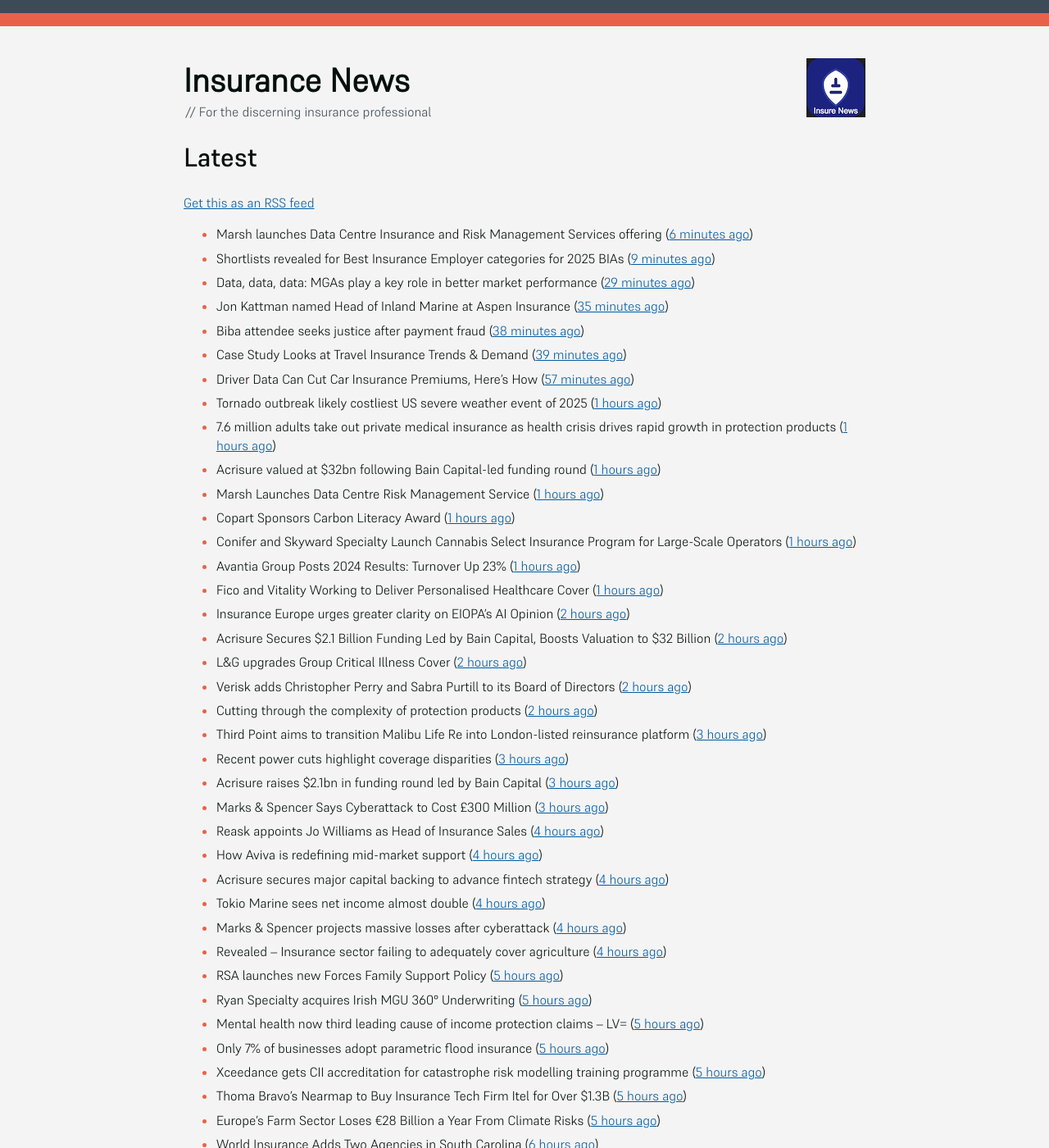
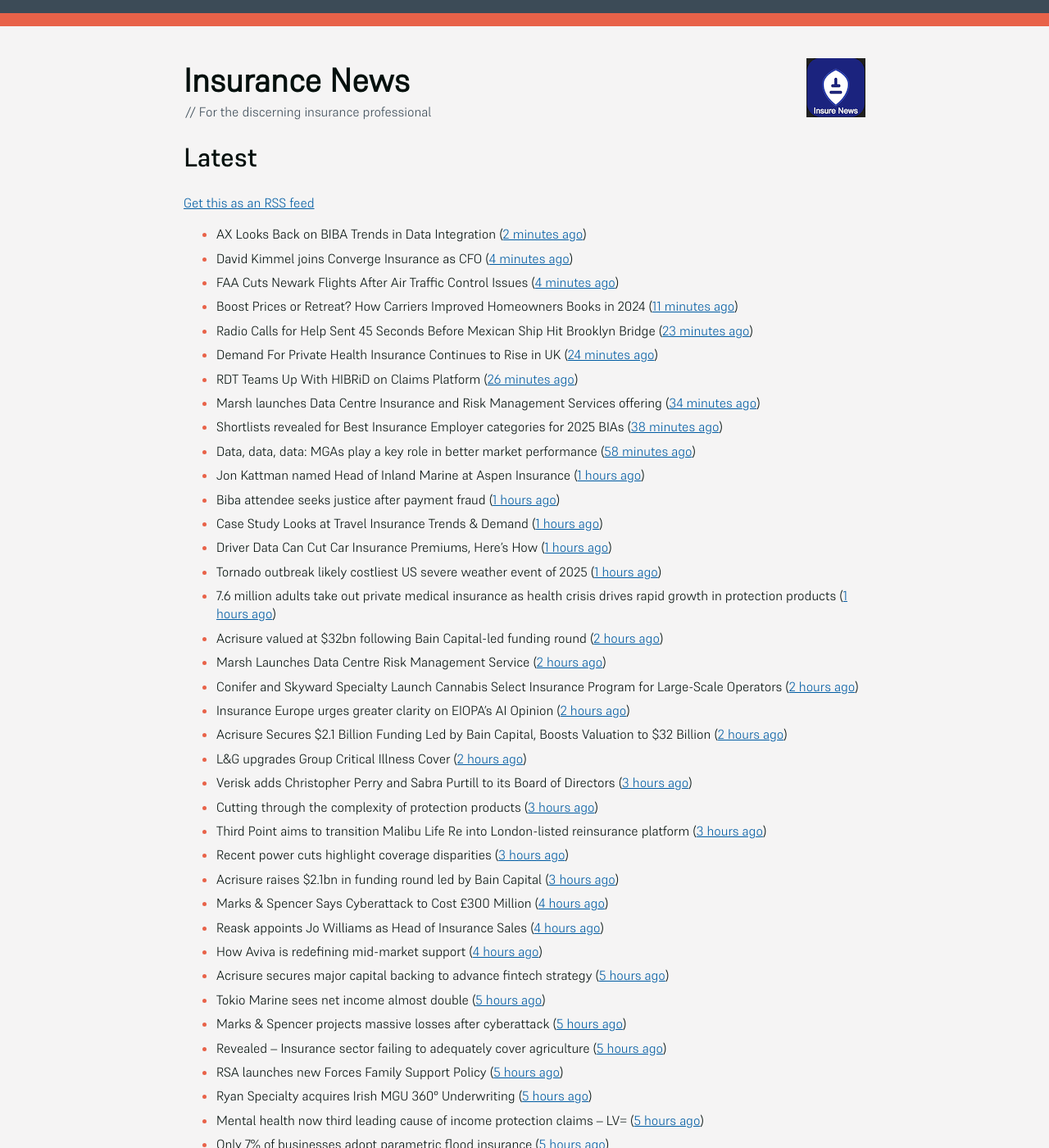
Before and after one commit to mat-0/feeds.thechels.uk, a Jekyll site: the page built from index.md, in a window 1280 px wide and 1400 px high. Shown: the whole window at 82% size. Built offline with Jekyll 4.4.1, drawn with Linux system fonts in a browser that asks for light colours; some of the changed text lies outside the part shown.

Commit message:
New Feed

```diff
--- a/index.md
+++ b/index.md
@@ -8,67 +8,70 @@ description: Latest Updates
 [Get this as an RSS feed](/feed.rss)
 
 <!-- news_marker starts -->
-- Marsh launches Data Centre Insurance and Risk Management Services offering ([6 minutes ago](https://www.reinsurancene.ws/marsh-launches-data-centre-insurance-and-risk-management-services-offering/))
-- Shortlists revealed for Best Insurance Employer categories for 2025 BIAs ([9 minutes ago](https://www.postonline.co.uk/broker/7957793/shortlists-revealed-for-best-insurance-employer-categories-for-2025-bias))
-- Data, data, data: MGAs play a key role in better market performance ([29 minutes ago](https://www.insurancebusinessmag.com/uk/news/columns/data-data-data-mgas-play-a-key-role-in-better-market-performance-536399.aspx))
-- Jon Kattman named Head of Inland Marine at Aspen Insurance ([35 minutes ago](https://www.reinsurancene.ws/jon-kattman-named-head-of-inland-marine-at-aspen-insurance/))
-- Biba attendee seeks justice after payment fraud ([38 minutes ago](https://www.postonline.co.uk/news/7957800/biba-attendee-seeks-justice-after-payment-fraud))
-- Case Study Looks at Travel Insurance Trends & Demand ([39 minutes ago](https://insurance-edge.net/2025/05/21/case-study-looks-at-travel-insurance-trends-demand/))
-- Driver Data Can Cut Car Insurance Premiums, Here’s How ([57 minutes ago](https://insurance-edge.net/2025/05/21/driver-data-can-cut-car-insurance-premiums-heres-how/))
+- AX Looks Back on BIBA Trends in Data Integration ([2 minutes ago](https://insurance-edge.net/2025/05/21/ax-looks-back-on-biba-trends-in-data-integration/))
+- David Kimmel joins Converge Insurance as CFO ([4 minutes ago](https://www.reinsurancene.ws/david-kimmel-joins-converge-insurance-as-cfo/))
+- FAA Cuts Newark Flights After Air Traffic Control Issues ([4 minutes ago](https://www.insurancejournal.com/news/east/2025/05/21/824589.htm))
+- Boost Prices or Retreat? How Carriers Improved Homeowners Books in 2024 ([11 minutes ago](https://www.insurancejournal.com/news/national/2025/05/21/824587.htm))
+- Radio Calls for Help Sent 45 Seconds Before Mexican Ship Hit Brooklyn Bridge ([23 minutes ago](https://www.insurancejournal.com/news/east/2025/05/21/824582.htm))
+- Demand For Private Health Insurance Continues to Rise in UK ([24 minutes ago](https://insurance-edge.net/2025/05/21/demand-for-private-health-insurance-continues-to-rise-in-uk/))
+- RDT Teams Up With HIBRiD on Claims Platform ([26 minutes ago](https://insurance-edge.net/2025/05/21/rdt-teams-up-with-hibrid-on-claims-platform/))
+- Marsh launches Data Centre Insurance and Risk Management Services offering ([34 minutes ago](https://www.reinsurancene.ws/marsh-launches-data-centre-insurance-and-risk-management-services-offering/))
+- Shortlists revealed for Best Insurance Employer categories for 2025 BIAs ([38 minutes ago](https://www.postonline.co.uk/broker/7957793/shortlists-revealed-for-best-insurance-employer-categories-for-2025-bias))
+- Data, data, data: MGAs play a key role in better market performance ([58 minutes ago](https://www.insurancebusinessmag.com/uk/news/columns/data-data-data-mgas-play-a-key-role-in-better-market-performance-536399.aspx))
+- Jon Kattman named Head of Inland Marine at Aspen Insurance ([1 hours ago](https://www.reinsurancene.ws/jon-kattman-named-head-of-inland-marine-at-aspen-insurance/))
+- Biba attendee seeks justice after payment fraud ([1 hours ago](https://www.postonline.co.uk/news/7957800/biba-attendee-seeks-justice-after-payment-fraud))
+- Case Study Looks at Travel Insurance Trends & Demand ([1 hours ago](https://insurance-edge.net/2025/05/21/case-study-looks-at-travel-insurance-trends-demand/))
+- Driver Data Can Cut Car Insurance Premiums, Here’s How ([1 hours ago](https://insurance-edge.net/2025/05/21/driver-data-can-cut-car-insurance-premiums-heres-how/))
 - Tornado outbreak likely costliest US severe weather event of 2025 ([1 hours ago](https://www.reinsurancene.ws/tornado-outbreak-likely-costliest-us-severe-weather-event-of-2025/))
 - 7.6 million adults take out private medical insurance as health crisis drives rapid growth in protection products ([1 hours ago](https://ifamagazine.com/7-6-million-adults-take-out-private-medical-insurance-as-health-crisis-drives-rapid-growth-in-protection-products/))
-- Acrisure valued at $32bn following Bain Capital-led funding round ([1 hours ago](https://www.postonline.co.uk/broker/7957799/acrisure-valued-at-32bn-following-bain-capital-led-funding-round))
-- Marsh Launches Data Centre Risk Management Service ([1 hours ago](https://insurance-edge.net/2025/05/21/marsh-launches-data-centre-risk-management-service/))
-- Copart Sponsors Carbon Literacy Award ([1 hours ago](https://insurance-edge.net/2025/05/21/copart-sponsors-carbon-literacy-award/))
-- Conifer and Skyward Specialty Launch Cannabis Select Insurance Program for Large-Scale Operators ([1 hours ago](https://www.insurtechinsights.com/conifer-and-skyward-specialty-launch-cannabis-select-insurance-program-for-large-scale-operators/))
-- Avantia Group Posts 2024 Results: Turnover Up 23% ([1 hours ago](https://insurance-edge.net/2025/05/21/avantia-group-posts-2024-results-turnover-up-23/))
-- Fico and Vitality Working to Deliver Personalised Healthcare Cover ([1 hours ago](https://insurance-edge.net/2025/05/21/fico-and-vitality-working-to-deliver-personalised-healthcare/))
+- Acrisure valued at $32bn following Bain Capital-led funding round ([2 hours ago](https://www.postonline.co.uk/broker/7957799/acrisure-valued-at-32bn-following-bain-capital-led-funding-round))
+- Marsh Launches Data Centre Risk Management Service ([2 hours ago](https://insurance-edge.net/2025/05/21/marsh-launches-data-centre-risk-management-service/))
+- Conifer and Skyward Specialty Launch Cannabis Select Insurance Program for Large-Scale Operators ([2 hours ago](https://www.insurtechinsights.com/conifer-and-skyward-specialty-launch-cannabis-select-insurance-program-for-large-scale-operators/))
 - Insurance Europe urges greater clarity on EIOPA’s AI Opinion ([2 hours ago](https://www.reinsurancene.ws/insurance-europe-urges-greater-clarity-on-eiopas-ai-opinion/))
 - Acrisure Secures $2.1 Billion Funding Led by Bain Capital, Boosts Valuation to $32 Billion ([2 hours ago](https://www.insurtechinsights.com/acrisure-secures-2-1-billion-funding-led-by-bain-capital-boosts-valuation-to-32-billion/))
 - L&G upgrades Group Critical Illness Cover ([2 hours ago](https://ifamagazine.com/lg-upgrades-group-critical-illness-cover/))
-- Verisk adds Christopher Perry and Sabra Purtill to its Board of Directors ([2 hours ago](https://www.reinsurancene.ws/verisk-adds-christopher-perry-and-sabra-purtill-to-its-board-of-directors/))
-- Cutting through the complexity of protection products ([2 hours ago](https://ifamagazine.com/cutting-through-the-complexity-of-protection-products/))
+- Verisk adds Christopher Perry and Sabra Purtill to its Board of Directors ([3 hours ago](https://www.reinsurancene.ws/verisk-adds-christopher-perry-and-sabra-purtill-to-its-board-of-directors/))
+- Cutting through the complexity of protection products ([3 hours ago](https://ifamagazine.com/cutting-through-the-complexity-of-protection-products/))
 - Third Point aims to transition Malibu Life Re into London-listed reinsurance platform ([3 hours ago](https://www.reinsurancene.ws/third-point-aims-to-transition-malibu-life-re-into-london-listed-reinsurance-platform/))
 - Recent power cuts highlight coverage disparities ([3 hours ago](https://www.postonline.co.uk/commercial/7957791/recent-power-cuts-highlight-coverage-disparities))
 - Acrisure raises $2.1bn in funding round led by Bain Capital ([3 hours ago](https://www.reinsurancene.ws/acrisure-raises-2-1bn-in-funding-round-led-by-bain-capital/))
-- Marks & Spencer Says Cyberattack to Cost £300 Million ([3 hours ago](https://www.insurancejournal.com/news/international/2025/05/21/824570.htm))
+- Marks & Spencer Says Cyberattack to Cost £300 Million ([4 hours ago](https://www.insurancejournal.com/news/international/2025/05/21/824570.htm))
 - Reask appoints Jo Williams as Head of Insurance Sales ([4 hours ago](https://www.reinsurancene.ws/reask-appoints-jo-williams-as-head-of-insurance-sales/))
 - How Aviva is redefining mid-market support ([4 hours ago](https://www.insurancebusinessmag.com/uk/news/breaking-news/how-aviva-is-redefining-midmarket-support-535375.aspx))
-- Acrisure secures major capital backing to advance fintech strategy ([4 hours ago](https://www.insurancebusinessmag.com/uk/news/breaking-news/acrisure-secures-major-capital-backing-to-advance-fintech-strategy-536392.aspx))
-- Tokio Marine sees net income almost double ([4 hours ago](https://www.insurancebusinessmag.com/uk/news/breaking-news/tokio-marine-sees-net-income-almost-double-536377.aspx))
-- Marks & Spencer projects massive losses after cyberattack ([4 hours ago](https://www.insurancebusinessmag.com/uk/news/cyber/marks-and-spencer-projects-massive-losses-after-cyberattack-536391.aspx))
-- Revealed – Insurance sector failing to adequately cover agriculture ([4 hours ago](https://www.insurancebusinessmag.com/uk/news/breaking-news/revealed--insurance-sector-failing-to-adequately-cover-agriculture-536376.aspx))
+- Acrisure secures major capital backing to advance fintech strategy ([5 hours ago](https://www.insurancebusinessmag.com/uk/news/breaking-news/acrisure-secures-major-capital-backing-to-advance-fintech-strategy-536392.aspx))
+- Tokio Marine sees net income almost double ([5 hours ago](https://www.insurancebusinessmag.com/uk/news/breaking-news/tokio-marine-sees-net-income-almost-double-536377.aspx))
+- Marks & Spencer projects massive losses after cyberattack ([5 hours ago](https://www.insurancebusinessmag.com/uk/news/cyber/marks-and-spencer-projects-massive-losses-after-cyberattack-536391.aspx))
+- Revealed – Insurance sector failing to adequately cover agriculture ([5 hours ago](https://www.insurancebusinessmag.com/uk/news/breaking-news/revealed--insurance-sector-failing-to-adequately-cover-agriculture-536376.aspx))
 - RSA launches new Forces Family Support Policy ([5 hours ago](https://www.insurancebusinessmag.com/uk/news/breaking-news/rsa-launches-new-forces-family-support-policy-536375.aspx))
 - Ryan Specialty acquires Irish MGU 360° Underwriting ([5 hours ago](https://www.reinsurancene.ws/ryan-specialty-acquires-irish-mgu-360-underwriting/))
 - Mental health now third leading cause of income protection claims – LV= ([5 hours ago](https://www.insurancebusinessmag.com/uk/news/life-insurance/mental-health-now-third-leading-cause-of-income-protection-claims--lv-536390.aspx))
 - Only 7% of businesses adopt parametric flood insurance ([5 hours ago](https://www.postonline.co.uk/news/7957796/only-7-of-businesses-adopt-parametric-flood-insurance))
 - Xceedance gets CII accreditation for catastrophe risk modelling training programme ([5 hours ago](https://www.insurancebusinessmag.com/uk/news/catastrophe/xceedance-gets-cii-accreditation-for-catastrophe-risk-modelling-training-programme-536374.aspx))
-- Thoma Bravo’s Nearmap to Buy Insurance Tech Firm Itel for Over $1.3B ([5 hours ago](https://www.insurancejournal.com/news/national/2025/05/21/824558.htm))
-- Europe’s Farm Sector Loses €28 Billion a Year From Climate Risks ([5 hours ago](https://www.insurancejournal.com/news/international/2025/05/21/824536.htm))
+- Thoma Bravo’s Nearmap to Buy Insurance Tech Firm Itel for Over $1.3B ([6 hours ago](https://www.insurancejournal.com/news/national/2025/05/21/824558.htm))
+- Europe’s Farm Sector Loses €28 Billion a Year From Climate Risks ([6 hours ago](https://www.insurancejournal.com/news/international/2025/05/21/824536.htm))
 - World Insurance Adds Two Agencies in South Carolina ([6 hours ago](https://www.insurancejournal.com/news/southeast/2025/05/21/824482.htm))
-- Roots appoints Robin Spaulding as Head of Insurance ([6 hours ago](https://www.reinsurancene.ws/roots-appoints-robin-spaulding-as-head-of-insurance/))
 - Alphabet’s Waymo Gets California Nod for Robotaxi Expansion in Bay Area ([6 hours ago](https://www.insurancejournal.com/news/west/2025/05/21/824562.htm))
 - Carrying on caravanning – courtesy of insurance ([6 hours ago](https://www.postonline.co.uk/personal/7957724/carrying-on-caravanning-%E2%80%93-courtesy-of-insurance))
 - Could aviation insurance be about to skyrocket? ([6 hours ago](https://www.postonline.co.uk/commercial/7957567/could-aviation-insurance-be-about-to-skyrocket))
 - How insurers should tackle the luxury watch theft crisis ([6 hours ago](https://www.postonline.co.uk/claims/7957407/how-insurers-should-tackle-the-luxury-watch-theft-crisis))
-- Ransomware claims costly but stabilized in 2024, Coalition ([14 hours ago](https://www.dig-in.com/news/ransomware-claims-costly-but-stabilized-in-2024-coalition))
+- Ransomware claims costly but stabilized in 2024, Coalition ([15 hours ago](https://www.dig-in.com/news/ransomware-claims-costly-but-stabilized-in-2024-coalition))
 - MGAs: Turning financial infrastructure into a strategic advantage ([15 hours ago](https://www.dig-in.com/opinion/turning-financial-infrastructure-into-a-strategic-advantage))
 - Insurers must manage governance and bias to comply with AI regulation, experts say ([15 hours ago](https://www.dig-in.com/news/ai-governance-and-bias-become-compliance-issues-for-insurers))
 - Exporters rethink routes after tariff shock – Allianz Trade ([15 hours ago](https://www.insurancebusinessmag.com/uk/news/sme/exporters-rethink-routes-after-tariff-shock--allianz-trade-536347.aspx))
-- Marsh secures navy insurance role ([15 hours ago](https://www.insurancebusinessmag.com/uk/news/marine/marsh-secures-navy-insurance-role-536336.aspx))
-- Senate Will Try to Block California Vehicle Standards to Phase Out Gas-Powered Cars ([16 hours ago](https://www.insurancejournal.com/news/west/2025/05/20/824554.htm))
-- Central US Severe Weather Outbreak Caused Billions in Damages, AccuWeather Says ([18 hours ago](https://www.insurancejournal.com/news/midwest/2025/05/20/824523.htm))
-- Ryan Specialty Acquires Irish MGU 360° Underwriting ([18 hours ago](https://www.insurancejournal.com/news/international/2025/05/20/824530.htm))
-- No NOAA Large-Disaster Data to Hurt Insurers’ Grasp of Secondary Perils, Says AM Best ([18 hours ago](https://www.insurancejournal.com/news/national/2025/05/20/824515.htm))
-- Iowa-Based Ice Cream Manufacturer Issues Recall Over Plastic Concerns ([18 hours ago](https://www.insurancejournal.com/news/midwest/2025/05/20/824520.htm))
+- Marsh secures navy insurance role ([16 hours ago](https://www.insurancebusinessmag.com/uk/news/marine/marsh-secures-navy-insurance-role-536336.aspx))
+- Senate Will Try to Block California Vehicle Standards to Phase Out Gas-Powered Cars ([17 hours ago](https://www.insurancejournal.com/news/west/2025/05/20/824554.htm))
+- Central US Severe Weather Outbreak Caused Billions in Damages, AccuWeather Says ([19 hours ago](https://www.insurancejournal.com/news/midwest/2025/05/20/824523.htm))
+- Ryan Specialty Acquires Irish MGU 360° Underwriting ([19 hours ago](https://www.insurancejournal.com/news/international/2025/05/20/824530.htm))
+- No NOAA Large-Disaster Data to Hurt Insurers’ Grasp of Secondary Perils, Says AM Best ([19 hours ago](https://www.insurancejournal.com/news/national/2025/05/20/824515.htm))
+- Iowa-Based Ice Cream Manufacturer Issues Recall Over Plastic Concerns ([19 hours ago](https://www.insurancejournal.com/news/midwest/2025/05/20/824520.htm))
 - Stablecoin Bill Advances in US Senate in Big Win for Crypto ([20 hours ago](https://www.insurancejournal.com/news/national/2025/05/20/824512.htm))
-- Cytora and Aisix Solutions Partner to Bolster Insurers’ Wildfire Risk Management ([20 hours ago](https://www.insurtechinsights.com/cytora-and-aisix-solutions-partner-to-bolster-insurers-wildfire-risk-management/))
+- Cytora and Aisix Solutions Partner to Bolster Insurers’ Wildfire Risk Management ([21 hours ago](https://www.insurtechinsights.com/cytora-and-aisix-solutions-partner-to-bolster-insurers-wildfire-risk-management/))
 - Massachusetts Denies 7.1% Workers’ Comp Rate Hike After 2024 ‘Excessive’ Cut ([21 hours ago](https://www.insurancejournal.com/news/east/2025/05/20/824489.htm))
 - Nearmap to Acquire Itel in $1.3 Billion Deal, Creating $8 Billion Property Intelligence Powerhouse ([21 hours ago](https://www.insurtechinsights.com/nearmap-to-acquire-itel-in-1-3-billion-deal-creating-8-billion-property-intelligence-powerhouse/))
 - Sophos and Capsule Insurance Join Forces to Offer Integrated Cybersecurity and Insurance for UK Businesses ([22 hours ago](https://www.insurtechinsights.com/sophos-and-capsule-insurance-join-forces-to-offer-integrated-cybersecurity-and-insurance-for-uk-businesses/))
 - Bayer Seeks Roundup Settlement, Explores Monsanto Bankruptcy: Reports ([22 hours ago](https://www.insurancejournal.com/news/national/2025/05/20/824477.htm))
 - New England’s Shield Health Settles Data Breach Cases for $15.3 Million ([22 hours ago](https://www.insurancejournal.com/news/east/2025/05/20/824475.htm))
-- Japan’s Big Non-Life Insurers Plan to Sell Cross Shareholdings ([23 hours ago](https://www.insurancejournal.com/news/international/2025/05/20/824468.htm))
+- Japan’s Big Non-Life Insurers Plan to Sell Cross Shareholdings ([1 days ago](https://www.insurancejournal.com/news/international/2025/05/20/824468.htm))
 - Demand for support for Parkinsons and other long-term conditions is up 30%, finds RedArc ([1 days ago](https://ifamagazine.com/demand-for-support-for-parkinsons-and-other-long-term-conditions-is-up-30-finds-redarc/))
 - Ageas to keep Esure and Saga brands ([1 days ago](https://www.postonline.co.uk/news/7957788/ageas-to-keep-esure-and-saga-brands))
 - Brokers, be ready: How vehicle tech is reshaping motor risk ([1 days ago](https://www.insurancebusinessmag.com/uk/news/auto-motor/brokers-be-ready-how-vehicle-tech-is-reshaping-motor-risk-536269.aspx))
@@ -91,16 +94,13 @@ description: Latest Updates
 - APCIA: Record Shows ‘Minimal Complaints’ on Hurricane Milton, Helene Claims ([1 days ago](https://www.insurancejournal.com/news/national/2025/05/20/824364.htm))
 - Italy’s Data Watchdog Fines AI Company Replika’s Developer $5.6 Million ([1 days ago](https://www.insurancejournal.com/news/international/2025/05/20/824403.htm))
 - EY Negligently Missed Huge Fraud at Collapsed Hospital Operator, $3B UK Trial Hears ([1 days ago](https://www.insurancejournal.com/news/international/2025/05/20/824369.htm))
-- EU Will Propose to G7 Nations a Reduction in Sanctions Price Cap for Russian Oil ([1 days ago](https://www.insurancejournal.com/news/international/2025/05/20/824398.htm))
-- Motion Specialty Launches Lloyd’s MGU, Founded by Former Hiscox Executives ([1 days ago](https://www.insurancejournal.com/news/international/2025/05/20/824409.htm))
-- FCC Approves Verizon Deal to Acquire Frontier After DEI Changes ([1 days ago](https://www.insurancejournal.com/news/national/2025/05/20/824415.htm))
 - A new era for justice in Northern Ireland? ([1 days ago](https://www.postonline.co.uk/claims/7957782/a-new-era-for-justice-in-northern-ireland))
 - AI data management crucial for insurers' compliance ([1 days ago](https://www.dig-in.com/news/ai-data-management-crucial-for-insurers-compliance))
 - Strategies for navigating regulatory changes in a digital landscape ([1 days ago](https://www.dig-in.com/opinion/strategies-for-navigating-federal-and-state-regulations))
 - Zurich targeting 30% SME growth in 2025 ([1 days ago](https://www.postonline.co.uk/news/7957779/zurich-targeting-30-sme-growth-in-2025))
 - Aviva Partners with CyberCube to Enhance Cyber Threat Detection and Exposure Management ([1 days ago](https://www.insurtechinsights.com/aviva-partners-with-cybercube-to-enhance-cyber-threat-detection-and-exposure-management/))
 - TELUS Health Acquires Workplace Options in $500 Million Deal, Accelerates Global Wellbeing Ambitions with GTCR Investment ([1 days ago](https://www.insurtechinsights.com/telus-health-acquires-workplace-options-in-500-million-deal-accelerates-global-wellbeing-ambitions-with-gtcr-investment/))
-- Industry reaction to the Law Comission’s will reform report ([1 days ago](https://ifamagazine.com/industry-reaction-to-the-law-comissions-will-reform-report/))
+- Industry reaction to the Law Comission’s will reform report ([2 days ago](https://ifamagazine.com/industry-reaction-to-the-law-comissions-will-reform-report/))
 - How can brokers ensure responsible AI usage in insurance operations? ([2 days ago](https://www.insurancebusinessmag.com/uk/news/technology/how-can-brokers-ensure-responsible-ai-usage-in-insurance-operations-536137.aspx))
 - Allstate Becomes Corporate Partner of Chicago Quantum Exchange to Advance Quantum Computing in Insurance ([2 days ago](https://www.insurtechinsights.com/allstate-becomes-corporate-partner-of-chicago-quantum-exchange-to-advance-quantum-computing-in-insurance/))
 - Why sustainable repairs and net zero goals are critical for brokers ([2 days ago](https://www.insurancebusinessmag.com/uk/news/environmental/why-sustainable-repairs-and-net-zero-goals-are-critical-for-brokers-536136.aspx))
@@ -120,12 +120,12 @@ description: Latest Updates
 - Relm Explains How Insurance is the Backbone For Pushing the Boundaries of Innovation ([3 days ago](https://thefintechtimes.com/relm-explains-how-insurance-is-the-backbone-for-pushing-the-boundaries-of-innovation/))
 - Basel Committee resists US pressure to downplay climate risk ([4 days ago](https://www.dig-in.com/articles/basel-committee-resists-us-pressure-to-downplay-climate-risk))
 - Cable Insurance Teams Up with TruckerCloud to Enhance Telematics Capabilities ([4 days ago](https://www.insurtechinsights.com/cable-insurance-teams-up-with-truckercloud-to-enhance-telematics-capabilities/))
-- McLarens aims for net zero by 2050 ([4 days ago](https://www.postonline.co.uk/news/7957770/mclarens-aims-for-net-zero-by-2050))
+- McLarens aims for net zero by 2050 ([5 days ago](https://www.postonline.co.uk/news/7957770/mclarens-aims-for-net-zero-by-2050))
 - AI will have a greater role to play in claims despite initial hesitancy ([5 days ago](https://www.postonline.co.uk/broker/7957769/ai-will-have-a-greater-role-to-play-in-claims-despite-initial-hesitancy))
 - Ardonagh’s rebrand; Google Cloud’s expansion; Insure Your Paws’ product ([5 days ago](https://www.postonline.co.uk/news/7957764/ardonaghs-rebrand-google-clouds-expansion-insure-your-paws-product))
 - Yutree MD optimistic for the future of independent brokers ([5 days ago](https://www.postonline.co.uk/news/7957767/yutree-md-optimistic-for-the-future-of-independent-brokers))
 - How insurers can use systemic risk knowledge internally ([5 days ago](https://www.dig-in.com/opinion/how-insurers-can-use-systemic-risk-knowledge-internally))
-- Rosemount Financial Solutions (IFA) announces 4C Platform partnership to support private medical insurance advice ([6 days ago](https://ifamagazine.com/rosemount-financial-solutions-ifa-announces-4c-platform-partnership-to-support-private-medical-insurance-advice/))
+- Rosemount Financial Solutions (IFA) announces 4C Platform partnership to support private medical insurance advice ([7 days ago](https://ifamagazine.com/rosemount-financial-solutions-ifa-announces-4c-platform-partnership-to-support-private-medical-insurance-advice/))
 - Seventy-two per cent of new absentees under group income protection policies returned to work during 2024 ([8 days ago](https://ifamagazine.com/seventy-two-per-cent-of-new-absentees-under-group-income-protection-policies-returned-to-work-during-2024/))
 - OneFamily celebrates fifty years of inspiring better futures ([9 days ago](https://ifamagazine.com/onefamily-celebrates-fifty-years-of-inspiring-better-futures/))
 - Vitality research reveals gaps in employee awareness of sick leave policies and the role insurers play ([9 days ago](https://ifamagazine.com/vitality-research-reveals-gaps-in-employee-awareness-of-sick-leave-policies-and-the-role-insurers-play/))
```
